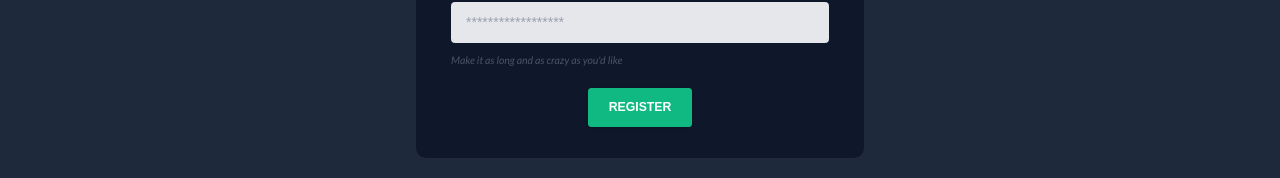
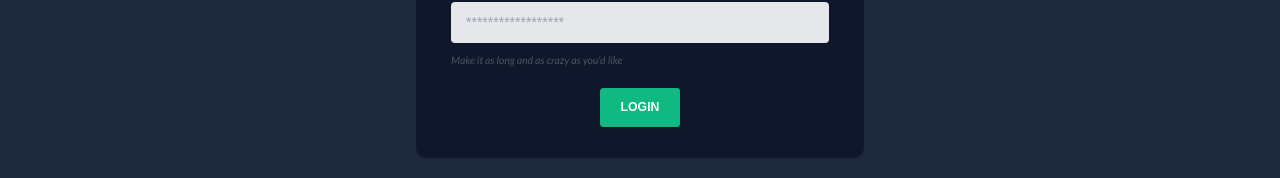
Before and after one commit to lexach91/CV-builder, a React (Create React App) app in the folder frontend/client/: page /login in a window 1280 px wide. Shown: the part 396-574 px from the top of the page. Built offline with nearby package versions, Linux system fonts and the light colour scheme; the HTML template or start-up script is replaced by a standard one; what tw-elements would draw is missing.

Commit message:
Fix submit button for login form

```diff
--- a/frontend/client/src/containers/LoginPage.js
+++ b/frontend/client/src/containers/LoginPage.js
@@ -79,9 +79,8 @@ const LoginPage = () => {
           <div className="flex w-full justify-center">
             <button
               className="bg-emerald-500 text-white active:bg-emerald-600 font-bold uppercase text-sm px-6 py-3 rounded shadow hover:shadow-lg outline-none focus:outline-none ease-linear transition-all duration-150"
-              type="button"
                   >
-              Register
+              Login
             </button>
           </div>
         </form>
```
